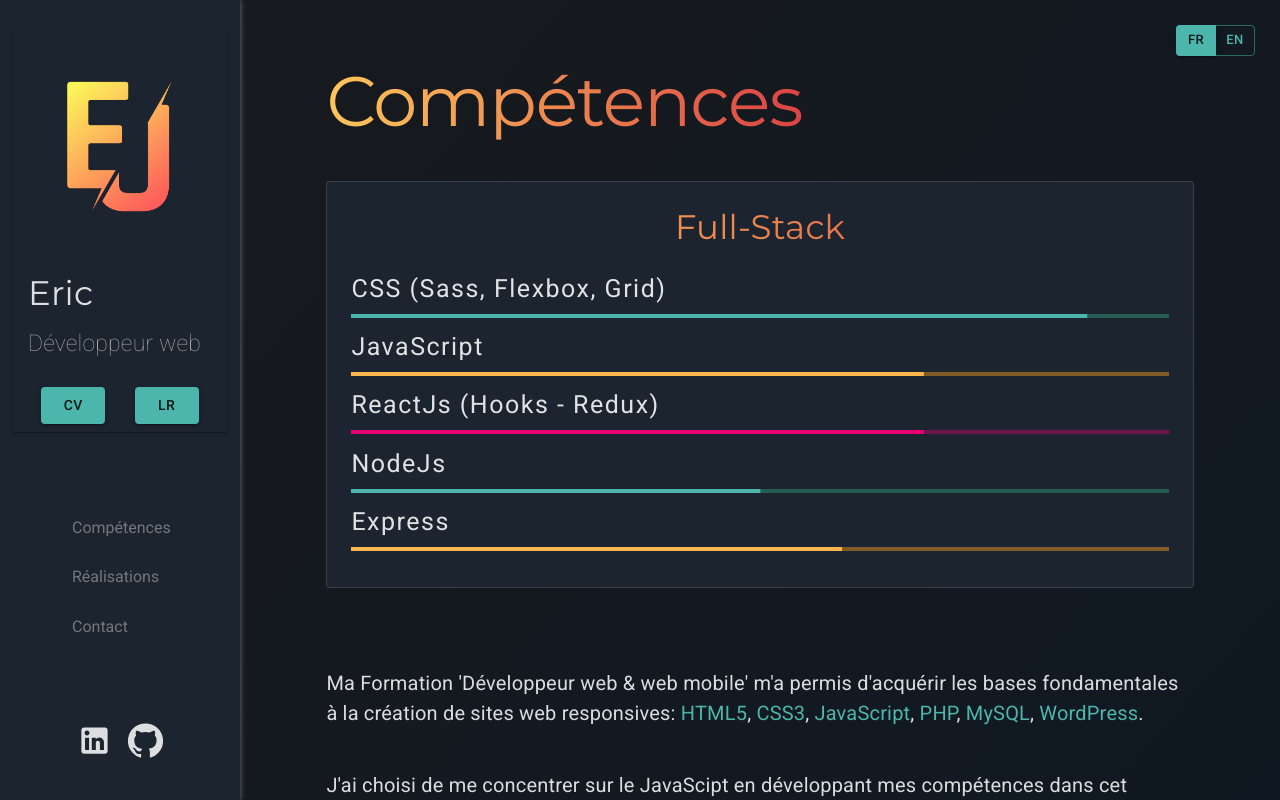
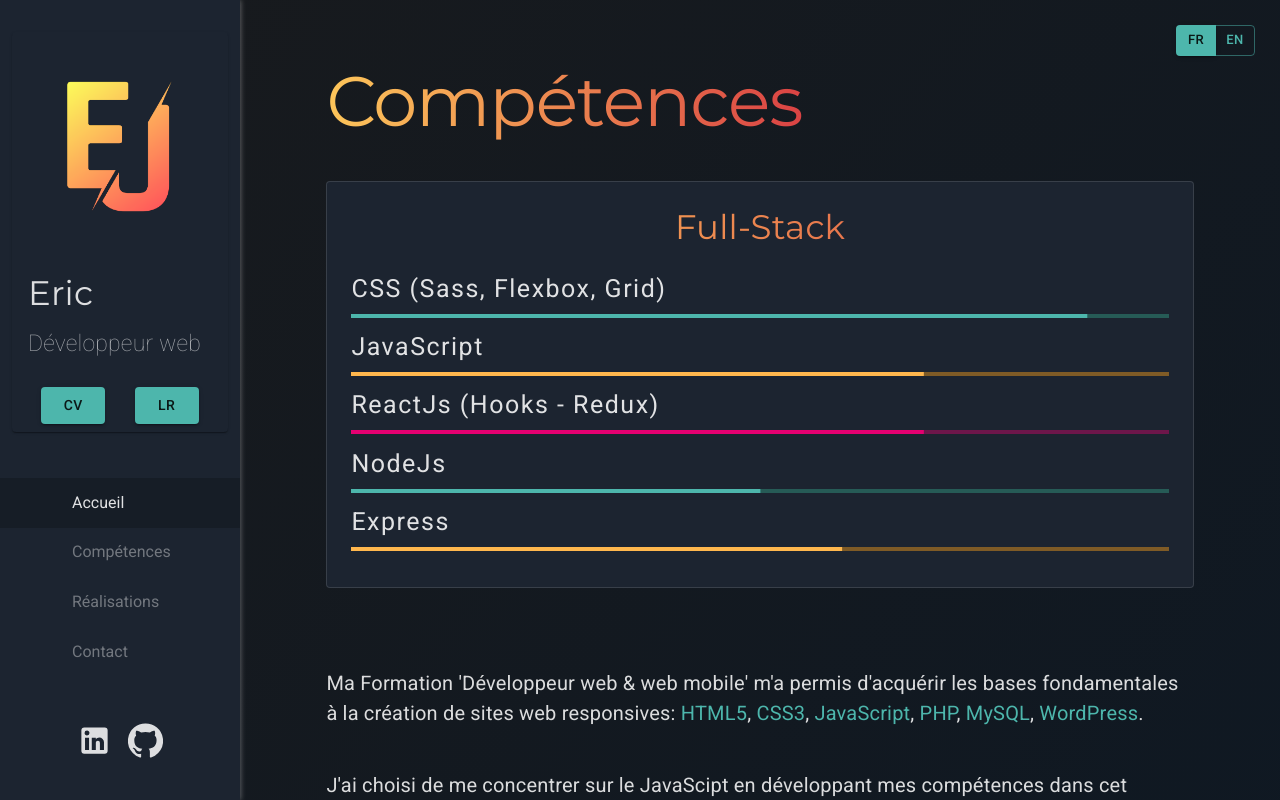
Before and after one commit to Eric-Juquel/eric-j-portfolio, a React (Create React App) app: page /skills in a window 1280 px wide. Shown: the top 800 px of the page. Built offline with nearby package versions, Linux system fonts and the light colour scheme; a web font is replaced by a local one.

Commit message:
add home on navigation

```diff
--- a/src/components/Navigation.js
+++ b/src/components/Navigation.js
@@ -10,6 +10,7 @@ const Navigation = ({ setIsChecked }) => {
   const [active, setActive] = useState("");
 
   const menuItems = [
+    {value:  translate(lang, "home"), label: ""},
     { value: translate(lang, "skills"), label: "skills" },
     { value: translate(lang, "achievements"), label: "achievements" },
     // { value: translate(lang, "career"), label: "career" },
--- a/src/translations/languages/en.json
+++ b/src/translations/languages/en.json
@@ -7,6 +7,7 @@
   "download":"download",
   "exit": "exit",
 
+  "home": "home",
   "about": "about",
   "skills": "skills",
   "achievements": " my work",
--- a/src/translations/languages/fr.json
+++ b/src/translations/languages/fr.json
@@ -7,7 +7,7 @@
   "download":"télécharger",
   "exit": "sortir",
 
-
+  "home": "accueil",
   "about": "à propos",
   "skills": "compétences",
   "achievements": "réalisations",
```
